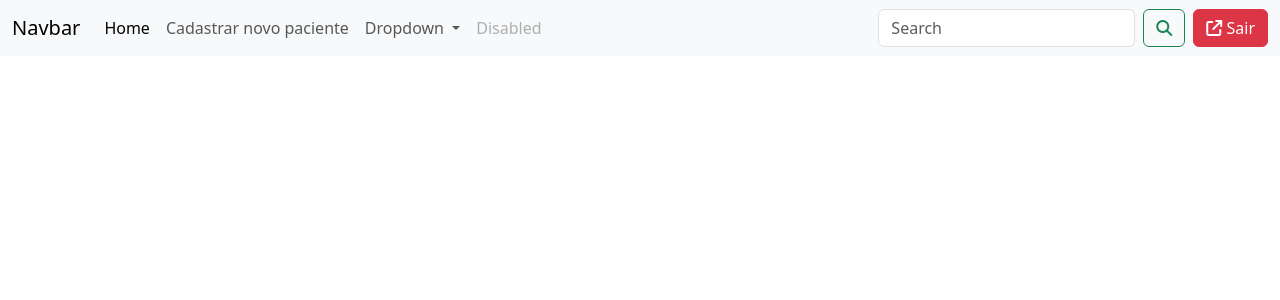
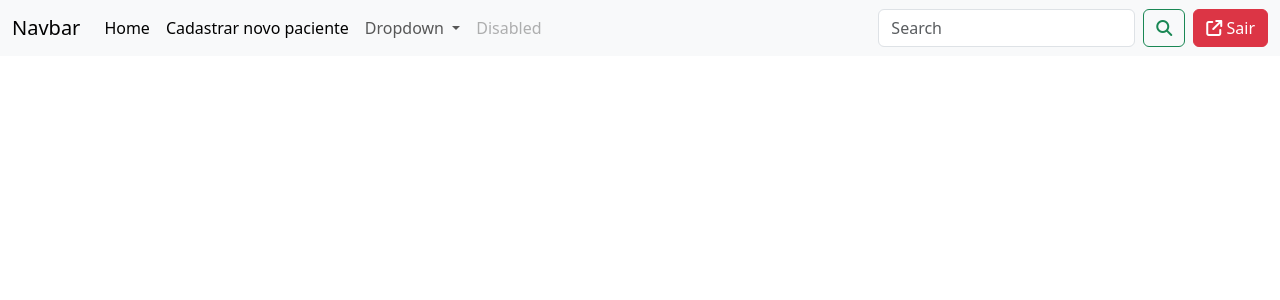
Before and after one commit to gilder-jacomini/sistema_django_noturno, a Django app: page / in a window 1280 px wide. Shown: the top 300 px of the page. Run offline with Django 5.2, Linux system fonts and the light colour scheme; a user stored in the database is signed in.

Commit message:
Aula dia 05/10/2026

```diff
--- a/apps/crud/templates/includes/header.html
+++ b/apps/crud/templates/includes/header.html
@@ -11,7 +11,7 @@
           <a class="nav-link active" aria-current="page" href="/">Home</a>
         </li>
         <li class="nav-item">
-          <a class="nav-link" href="novoPaciente/">Cadastrar novo paciente</a>
+          <a class="nav-link active" aria-current="page" href="novoPaciente/">Cadastrar novo paciente</a>
         </li>
         <li class="nav-item dropdown">
           <a class="nav-link dropdown-toggle" href="#" role="button" data-bs-toggle="dropdown" aria-expanded="false">
```
